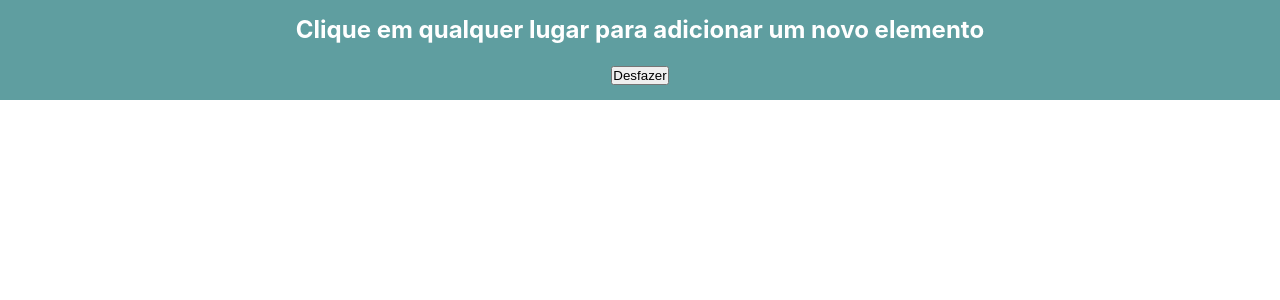
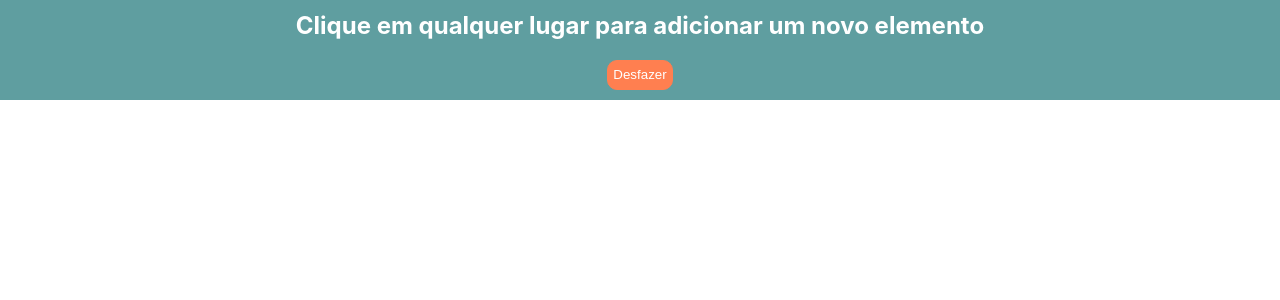
Before and after one commit to WillianAmorim/circles-test, a React (Create React App) app: page / in a window 1280 px wide. Shown: the top 300 px of the page. Built offline with nearby package versions, Linux system fonts and the light colour scheme; the HTML template or start-up script is replaced by a standard one.

Commit message:
adicionado estilização em buttons

```diff
--- a/src/App.css
+++ b/src/App.css
@@ -17,3 +17,12 @@ nav {
 h1 {
   color: white;
 }
+
+button {
+  background-color: coral;
+  height: 30px;
+  padding: 5px;
+  color: white;
+  border: 1px solid coral;
+  border-radius: 10px;
+}
```
